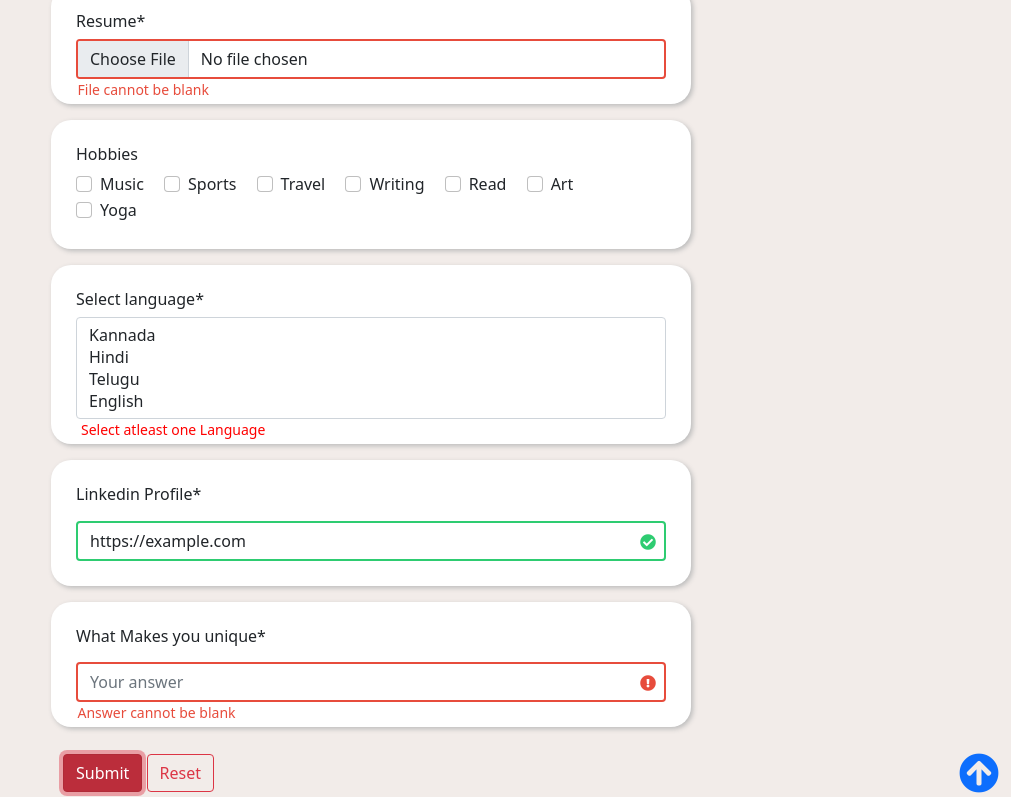
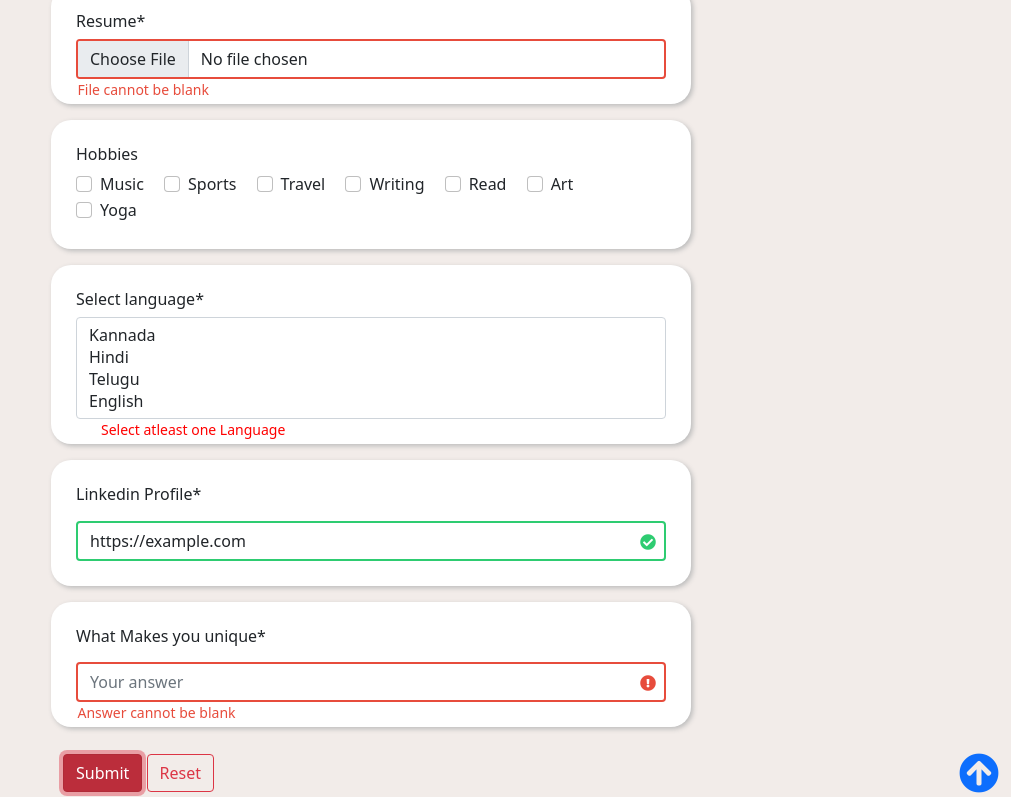
Before and after one commit to Akshayone8/Registration-form, a plain HTML site: page index.html in a window 1280 px wide. Both pictures are taken after typing "name@example.com", "Sample", "5", "Sample", "Sample", "https://example.com" into the empty fields and a click on the input "Submit". Shown: the part 2393-3190 px from the top of the page, without its empty margins (269-1280 px from the left). Drawn offline with nearby package versions, Linux system fonts and the light colour scheme.

Commit message:
made changes

```diff
--- a/style.css
+++ b/style.css
@@ -92,7 +92,7 @@ body{
 }
 #langSmall{
   position: absolute;
-  left:350px;
+  left:370px;
   color:red;
   visibility: hidden;
 
```
